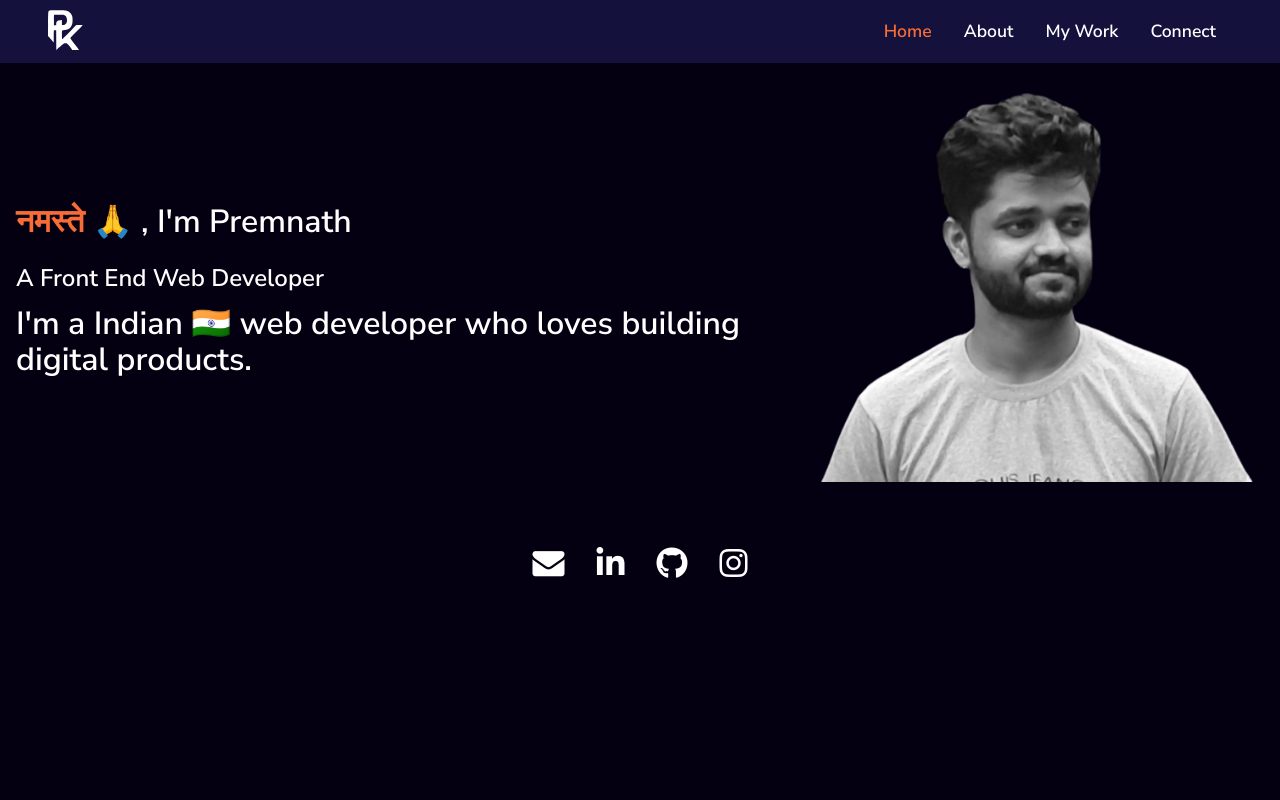
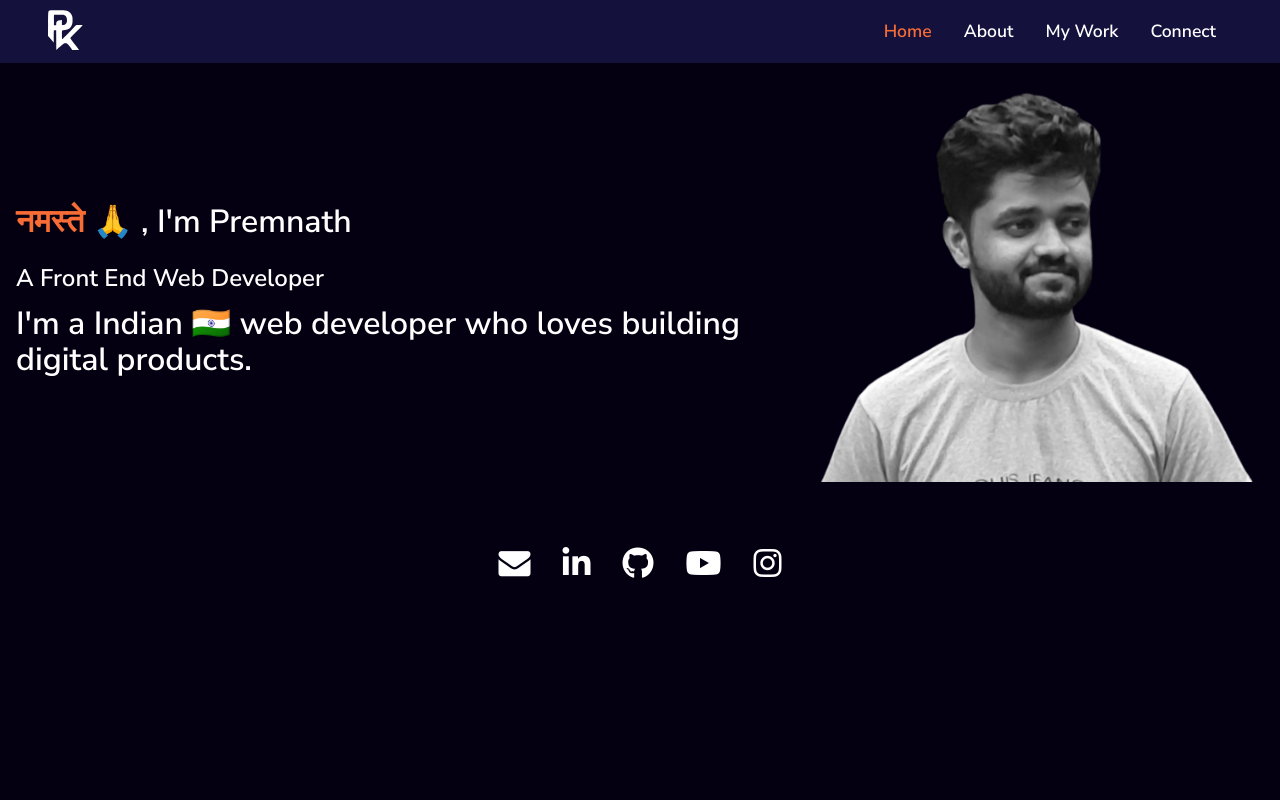
Before and after one commit to premnathkulal/premnathkulal.github.io, a website: page index.html in a window 1280 px wide. Shown: the top 800 px of the page. Drawn offline with nearby package versions, Linux system fonts and the light colour scheme.

Commit message:
Added youtube link

```diff
--- a/index.html
+++ b/index.html
@@ -92,6 +92,9 @@
                     </a>
                     <a href="https://github.com/premnathkulal" target="_blank" class="social-links">
                         <i class="fa fa-brands fa-github fa-2x"></i>
+                    </a>
+                    <a href="https://www.youtube.com/@premnathkulal" target="_blank" class="social-links">
+                        <i class="fa fa-brands fa-youtube fa-2x"></i>
                     </a>
                     <a href="https://www.instagram.com/_prem_kulal/" target="_blank" class="social-links">
                         <i class="fa fa-brands fa-instagram fa-2x"></i>
```
